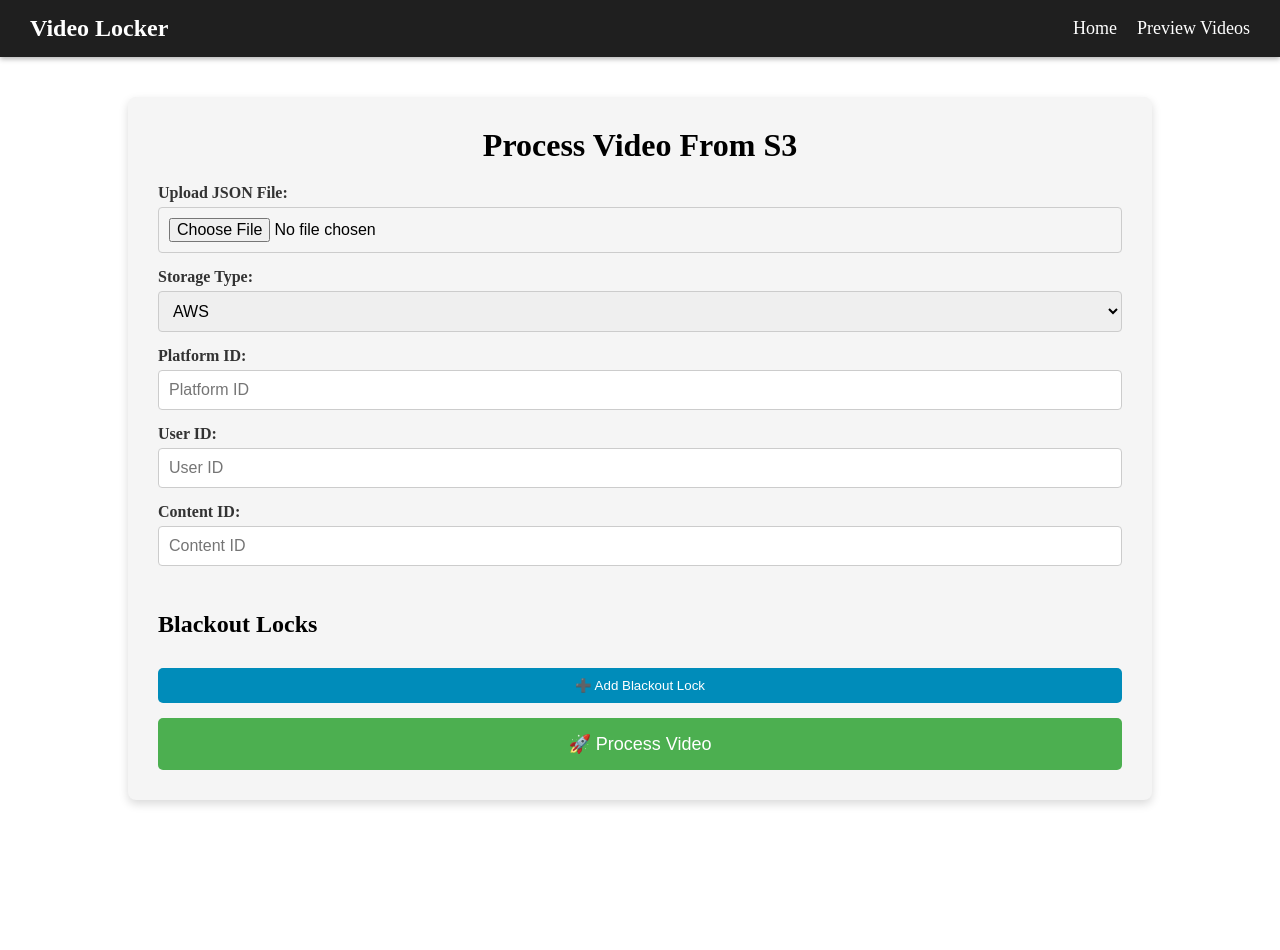
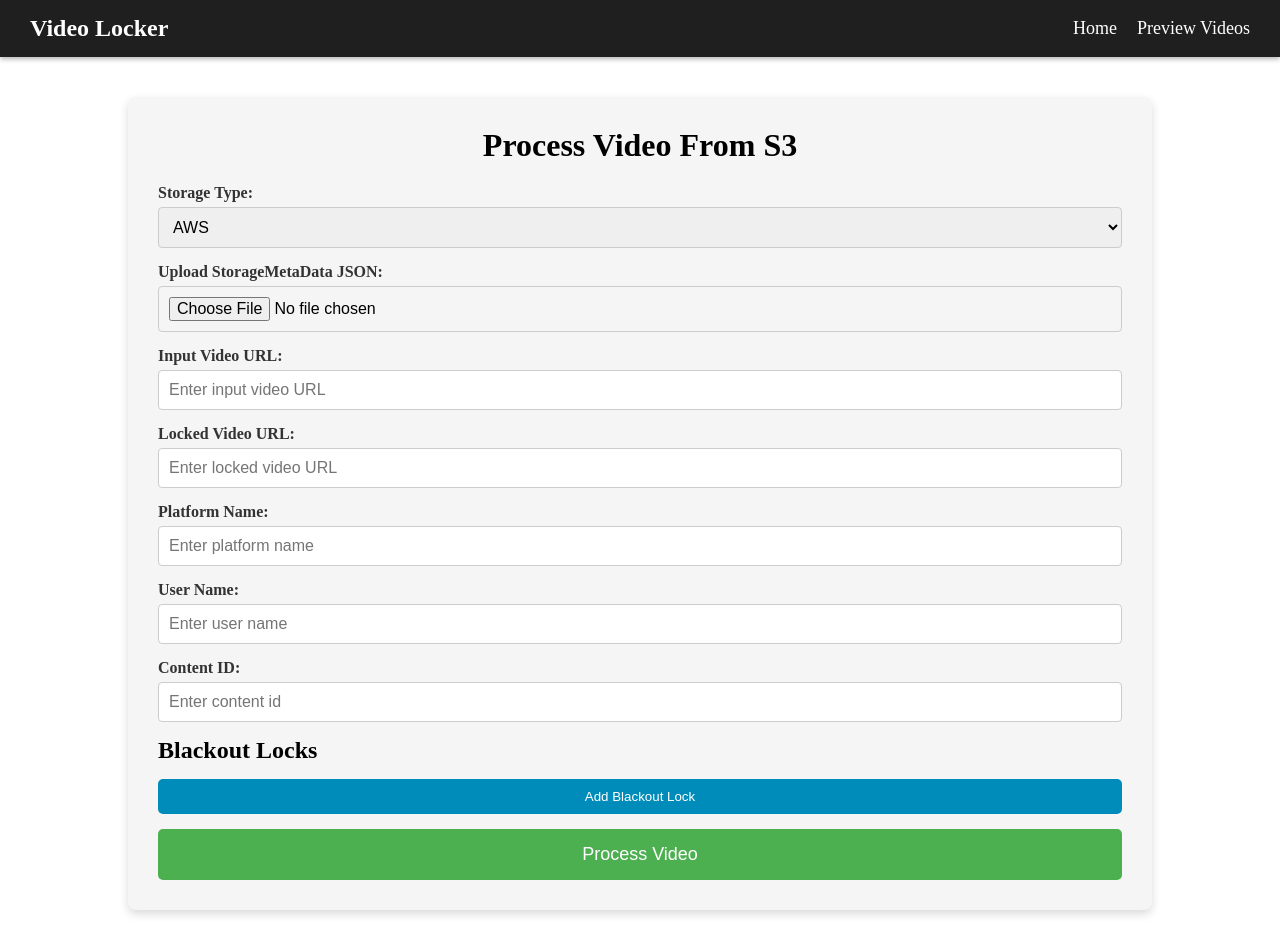
Before and after one commit to Mathavaroopan/canvas-demo-client, a React (Vite) app: page /create-video in a window 1280 px wide. Before the commit the page ends 840 px from the top, so only its background shows below. Built offline with nearby package versions, Linux system fonts and the light colour scheme.

Commit message:
originalvideourl and lockedvideourl added

```diff
--- a/src/VideoPreview.jsx
+++ b/src/VideoPreview.jsx
@@ -35,8 +35,8 @@ export default function VideoPreview() {
         await axios.post(
           `${import.meta.env.VITE_API_URL}/download-video`,
           {
-            storage_type: json.storage_type,
-            MetaData: json.MetaData,
+            storageType: json.storageType,
+            storageMetaData: json.storageMetaData,
             folderPrefix: prefix
           },
           { withCredentials: true }
--- a/src/VideoUpload.jsx
+++ b/src/VideoUpload.jsx
@@ -3,73 +3,39 @@ import axios from 'axios';
 import NavBar from './NavBar';
 
 export default function VideoUpload() {
-  const [jsonFile, setJsonFile] = useState(null);
-  const [awsData, setAwsData] = useState(null); // Parsed JSON will be stored here and sent as MetaData
-  const [storageType, setStorageType] = useState("AWS"); // New state for storage type
-  const [platformId, setPlatformId] = useState("");
-  const [userId, setUserId] = useState("");
+  const [storageType, setStorageType] = useState("AWS");
+  const [awsData, setAwsData] = useState(null); // Parsed JSON for storageMetaData
+  const [inputVideoUrl, setInputVideoUrl] = useState("");
+  const [lockedVideoUrl, setLockedVideoUrl] = useState("");
+  const [platformName, setPlatformName] = useState("");
+  const [userName, setUserName] = useState("");
   const [contentId, setContentId] = useState("");
-  const [locks, setLocks] = useState([]); // Locks array, but all will be mapped to blackout-lock
+  const [locks, setLocks] = useState([]); // Array of blackout lock segments
   const [isLoading, setIsLoading] = useState(false);
   const [validationError, setValidationError] = useState("");
 
-  // Handle JSON file upload and parsing.
+  // Handle JSON file upload for storageMetaData.
   const handleJsonUpload = async (e) => {
     const file = e.target.files[0];
     if (!file) return;
     try {
       const text = await file.text();
       const parsed = JSON.parse(text);
-      setJsonFile(file);
-      setAwsData(parsed); // This parsed JSON is our MetaData
-      console.log("Parsed JSON:", parsed);
+      setAwsData(parsed);
+      setValidationError("");
+      console.log("Parsed storageMetaData:", parsed);
     } catch (error) {
       console.error("Error parsing JSON file:", error);
-      alert("Invalid JSON file. Please check the format.");
+      setValidationError("Invalid JSON file. Please check the format.");
     }
   };
 
-  // Check for overlapping segments.
-  const hasOverlappingSegments = (segments) => {
-    const sortedSegments = [...segments].sort(
-      (a, b) => parseFloat(a.startTime) - parseFloat(b.startTime)
-    );
-    for (let i = 0; i < sortedSegments.length - 1; i++) {
-      const current = sortedSegments[i];
-      const next = sortedSegments[i + 1];
-      if (parseFloat(current.endTime) > parseFloat(next.startTime)) {
-        return {
-          hasOverlap: true,
-          message: `Overlap detected: Segment ${i+1} (${current.startTime}-${current.endTime}) overlaps with Segment ${i+2} (${next.startTime}-${next.endTime})`
-        };
-      }
-    }
-    return { hasOverlap: false };
-  };
-
-  // Validate individual lock segment.
-  const isValidSegment = (segment) => {
-    const start = parseFloat(segment.startTime);
-    const end = parseFloat(segment.endTime);
-    if (isNaN(start) || isNaN(end)) {
-      return { isValid: false, message: "Start and end times must be valid numbers" };
-    }
-    if (start < 0 || end < 0) {
-      return { isValid: false, message: "Start and end times cannot be negative" };
-    }
-    if (start >= end) {
-      return { isValid: false, message: "End time must be greater than start time" };
-    }
-    return { isValid: true };
-  };
-
-  // Add a new lock.
+  // Lock management functions.
   const handleAddLock = () => {
-    setLocks([...locks, { startTime: "", endTime: "" }]);
+    setLocks([...locks, { lock_type: "blackout-lock", startTime: "", endTime: "" }]);
     setValidationError("");
   };
 
-  // Update a lock.
   const handleLockChange = (index, key, value) => {
     const newLocks = [...locks];
     newLocks[index][key] = value;
@@ -77,76 +43,73 @@ export default function VideoUpload() {
     setValidationError("");
   };
 
-  // Delete a lock.
   const handleDeleteLock = (index) => {
-    const newLocks = [...locks];
-    newLocks.splice(index, 1);
+    const newLocks = locks.filter((_, idx) => idx !== index);
     setLocks(newLocks);
     setValidationError("");
   };
 
-  // Validate the locks before submission.
+  // Validate a lock segment.
+  const isValidSegment = (segment) => {
+    const start = parseFloat(segment.startTime);
+    const end = parseFloat(segment.endTime);
+    if (isNaN(start) || isNaN(end)) return false;
+    if (start < 0 || end < 0) return false;
+    if (start >= end) return false;
+    return true;
+  };
+
+  // Validate all locks.
   const validateLocks = () => {
-    if (locks.length === 0) return true;
     for (let i = 0; i < locks.length; i++) {
-      const result = isValidSegment(locks[i]);
-      if (!result.isValid) {
-        setValidationError(`Segment ${i+1}: ${result.message}`);
+      if (!isValidSegment(locks[i])) {
+        setValidationError(`Invalid lock segment at index ${i + 1}.`);
         return false;
       }
-    }
-    const overlapResult = hasOverlappingSegments(locks);
-    if (overlapResult.hasOverlap) {
-      setValidationError(overlapResult.message);
-      return false;
     }
     return true;
   };
 
+  // Handle form submission.
   const handleSubmit = async (e) => {
     e.preventDefault();
     if (!awsData) {
-      alert("Please upload a valid JSON file with AWS and video information.");
+      setValidationError("Please upload a valid JSON file for storageMetaData.");
       return;
     }
-    if (!platformId || !userId || !contentId) {
-      alert("Please fill in all required fields (Platform ID, User ID, Content ID).");
+    if (!inputVideoUrl || !lockedVideoUrl || !platformName || !userName || !contentId) {
+      setValidationError("Please fill in all required fields.");
       return;
     }
-    if (!validateLocks()) return;
-
+    if (!validateLocks()) {
+      return;
+    }
     setIsLoading(true);
-    try {
-      // Map all locks to use "blackout-lock" as lock_type.
-      const mappedLocks = locks.map(lock => ({
+    const payload = {
+      storageType,
+      storageMetaData: awsData,
+      inputVideoUrl,
+      lockedVideoUrl,
+      platformName,
+      userName,
+      contentId,
+      locks: locks.map(lock => ({
         lock_type: "blackout-lock",
-        startTime: lock.startTime,
-        endTime: lock.endTime
-      }));
-      console.log("AWS Data:", awsData);
-      // Build the payload in the expected format.
-      const payload = {
-        storage_type: storageType,
-        MetaData: awsData,
-        platformId,
-        userId,
-        contentId,
-        locks: mappedLocks,
+        startTime: parseFloat(lock.startTime),
+        endTime: parseFloat(lock.endTime)
+      }))
     };
     console.log("Payload:", payload);
-      // Uncomment below to send the API call
+    try {
       const response = await axios.post(
         `${import.meta.env.VITE_API_URL}/create-AES`,
         payload
       );
-      if (response.status !== 201) {
-        throw new Error(`Processing failed: ${response.statusText}`);
-      }
+      console.log("Response:", response.data);
       alert("Video processing completed! Lock created successfully.");
-      console.log("Server Response:", response.data);
     } catch (error) {
-      console.error("Error uploading:", error);
-      alert("Failed to process the video. Please check the console/logs.");
+      console.error("Error processing video:", error);
+      setValidationError("Error processing video. Please check the console for details.");
     } finally {
       setIsLoading(false);
     }
@@ -159,7 +122,17 @@ export default function VideoUpload() {
         <h2 style={styles.heading}>Process Video From S3</h2>
         <form onSubmit={handleSubmit} style={styles.form}>
           <div style={styles.formGroup}>
-            <label style={styles.label}>Upload JSON File:</label>
+            <label style={styles.label}>Storage Type:</label>
+            <select
+              value={storageType}
+              onChange={(e) => setStorageType(e.target.value)}
+              style={styles.input}
+            >
+              <option value="AWS">AWS</option>
+            </select>
+          </div>
+          <div style={styles.formGroup}>
+            <label style={styles.label}>Upload StorageMetaData JSON:</label>
             <input
               type="file"
               accept=".json"
@@ -168,33 +141,42 @@ export default function VideoUpload() {
             />
           </div>
           <div style={styles.formGroup}>
-            <label style={styles.label}>Storage Type:</label>
-            <select
-              value={storageType}
-              onChange={(e) => setStorageType(e.target.value)}
-              style={styles.input}
-            >
-              <option value="AWS">AWS</option>
-              {/* Future options can be added here */}
-            </select>
-          </div>
-          <div style={styles.formGroup}>
-            <label style={styles.label}>Platform ID:</label>
+            <label style={styles.label}>Input Video URL:</label>
             <input
               type="text"
-              placeholder="Platform ID"
-              value={platformId}
-              onChange={(e) => setPlatformId(e.target.value)}
+              value={inputVideoUrl}
+              onChange={(e) => setInputVideoUrl(e.target.value)}
+              placeholder="Enter input video URL"
               style={styles.input}
             />
           </div>
           <div style={styles.formGroup}>
-            <label style={styles.label}>User ID:</label>
+            <label style={styles.label}>Locked Video URL:</label>
             <input
               type="text"
-              placeholder="User ID"
-              value={userId}
-              onChange={(e) => setUserId(e.target.value)}
+              value={lockedVideoUrl}
+              onChange={(e) => setLockedVideoUrl(e.target.value)}
+              placeholder="Enter locked video URL"
+              style={styles.input}
+            />
+          </div>
+          <div style={styles.formGroup}>
+            <label style={styles.label}>Platform Name:</label>
+            <input
+              type="text"
+              value={platformName}
+              onChange={(e) => setPlatformName(e.target.value)}
+              placeholder="Enter platform name"
+              style={styles.input}
+            />
+          </div>
+          <div style={styles.formGroup}>
+            <label style={styles.label}>User Name:</label>
+            <input
+              type="text"
+              value={userName}
+              onChange={(e) => setUserName(e.target.value)}
+              placeholder="Enter user name"
               style={styles.input}
             />
           </div>
@@ -202,16 +184,14 @@ export default function VideoUpload() {
             <label style={styles.label}>Content ID:</label>
             <input
               type="text"
-              placeholder="Content ID"
               value={contentId}
               onChange={(e) => setContentId(e.target.value)}
+              placeholder="Enter content id"
               style={styles.input}
             />
           </div>
+          <div style={styles.formGroup}>
             <h3 style={styles.subheading}>Blackout Locks</h3>
-          {validationError && (
-            <div style={styles.errorMessage}>⚠️ {validationError}</div>
-          )}
             {locks.map((lock, index) => (
               <div key={index} style={styles.lockContainer}>
                 <input
@@ -233,15 +213,17 @@ export default function VideoUpload() {
                   onClick={() => handleDeleteLock(index)}
                   style={styles.deleteButton}
                 >
-                🗑️
+                  Delete
                 </button>
               </div>
             ))}
             <button type="button" onClick={handleAddLock} style={styles.addButton}>
-            ➕ Add Blackout Lock
+              Add Blackout Lock
             </button>
+          </div>
+          {validationError && <p style={styles.errorMessage}>{validationError}</p>}
           <button type="submit" style={styles.submitButton} disabled={isLoading}>
-            {isLoading ? "Processing..." : "🚀 Process Video"}
+            {isLoading ? "Processing..." : "Process Video"}
           </button>
         </form>
       </div>
@@ -264,7 +246,6 @@ const styles = {
     marginBottom: "20px",
   },
   subheading: {
-    marginTop: "30px",
     fontSize: "24px",
     marginBottom: "15px",
   },
```
Also changed, not shown: src/ModifyLock.jsx (+22 -44 lines), src/ShowVideos.jsx (+11 -9 lines). Lines whose indentation alone changed are shown as unchanged.
